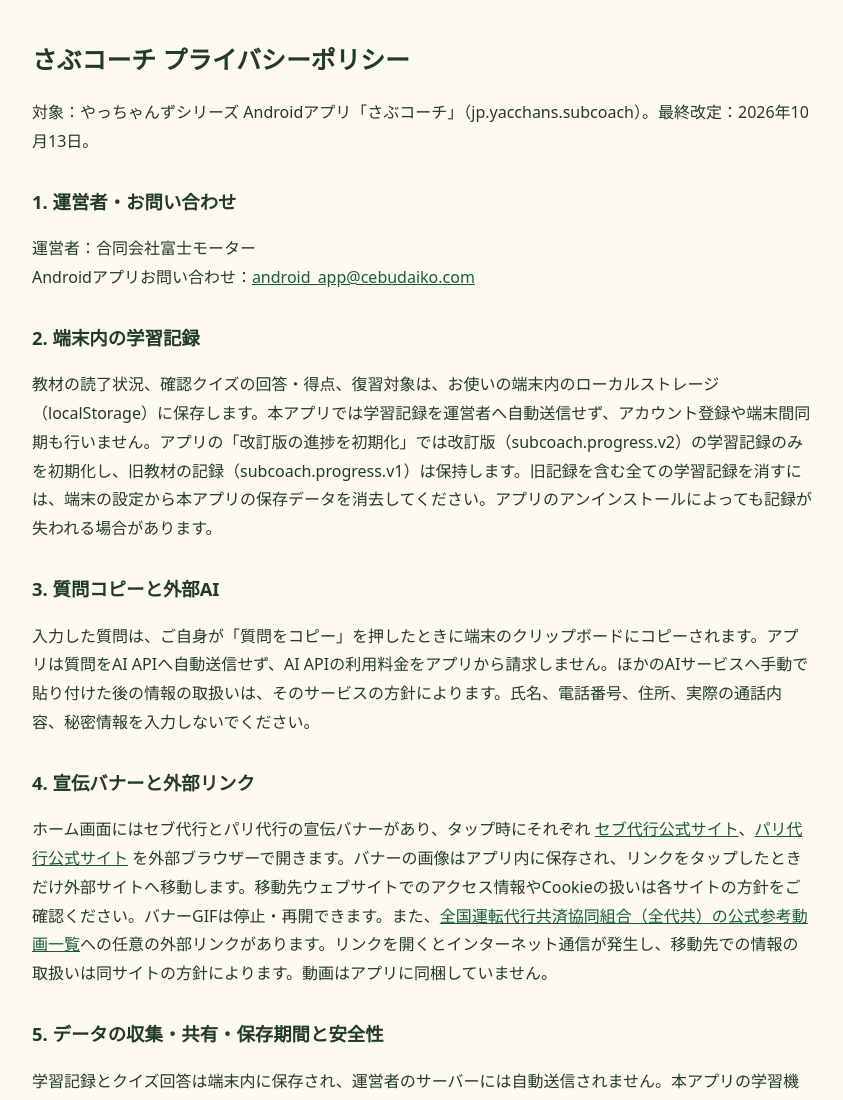
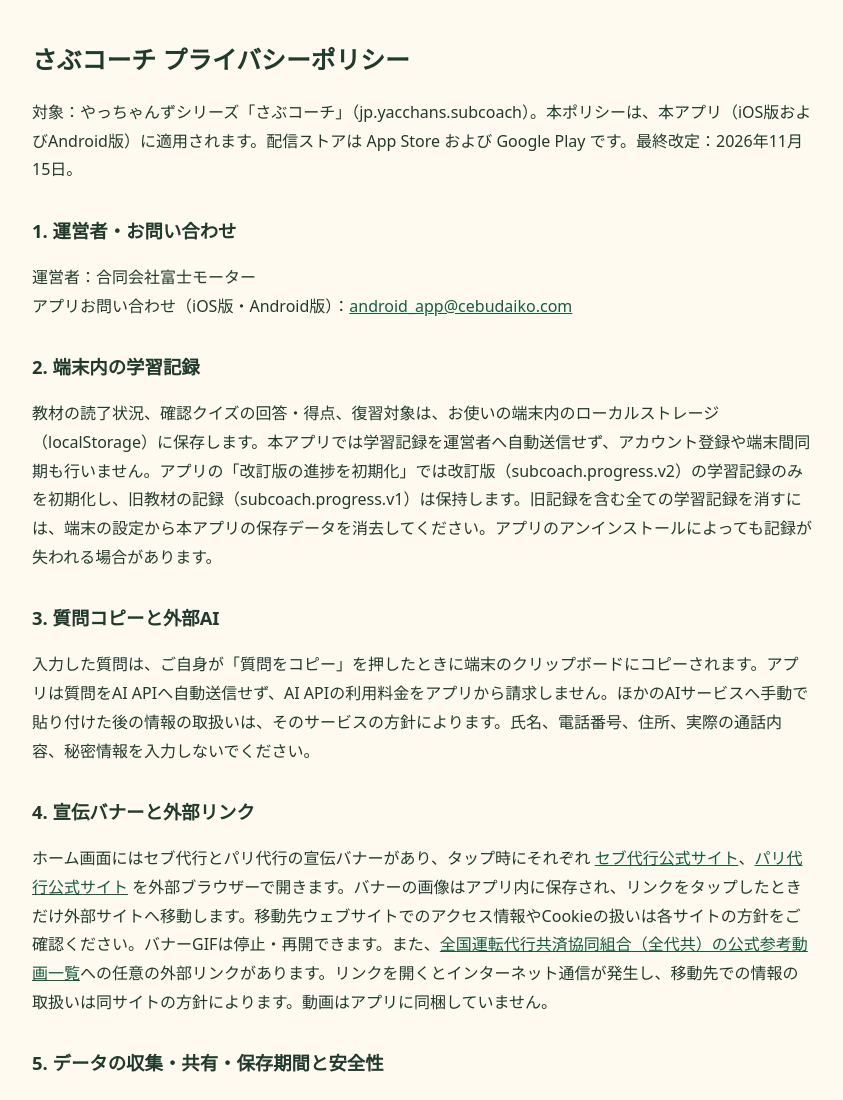
Before and after one commit to cebudaiko/daiko-meter-legal, a plain HTML site: page subcoach-privacy.html in a window 1280 px wide. Shown: the top 1100 px of the page, without its empty margins (218-1061 px from the left). Drawn offline with Linux system fonts and the light colour scheme.

Commit message:
Cover Subcoach privacy policy for iOS and Android (#12)
State that the policy applies to both the App Store and Google Play editions, and set the revision date to 2026-11-15. Data-handling text is unchanged.

Co-authored-by: Cursor Agent <cursoragent@cursor.com>
Co-authored-by: cebudaiko <cebudaiko@users.noreply.github.com>

```diff
--- a/subcoach-privacy.html
+++ b/subcoach-privacy.html
@@ -1,7 +1,7 @@
 <!doctype html>
 <html lang="ja"><head><meta charset="utf-8"><meta name="viewport" content="width=device-width,initial-scale=1"><meta name="theme-color" content="#286b51"><title>プライバシーポリシー｜さぶコーチ</title><style>body{font-family:system-ui,-apple-system,"Hiragino Kaku Gothic ProN","Yu Gothic",sans-serif;color:#203a2c;background:#fffaf0;line-height:1.8;max-width:780px;margin:0 auto;padding:20px}h1{font-size:1.55rem}h2{font-size:1.15rem;margin-top:1.6em}a{color:#145d41}a:focus-visible{outline:3px solid #c58e2d;outline-offset:3px}.back{display:none;padding:10px 14px;background:#e4eee2;border-radius:10px}#from-app:target ~ footer .back{display:inline-block}footer{margin-top:32px}</style></head>
-<body><main><span id="from-app" hidden></span><h1>さぶコーチ プライバシーポリシー</h1><p>対象：やっちゃんずシリーズ Androidアプリ「さぶコーチ」（jp.yacchans.subcoach）。最終改定：2026年10月13日。</p>
-<h2>1. 運営者・お問い合わせ</h2><p>運営者：合同会社富士モーター<br>Androidアプリお問い合わせ：<a href="mailto:android_app@cebudaiko.com">android_app@cebudaiko.com</a></p>
+<body><main><span id="from-app" hidden></span><h1>さぶコーチ プライバシーポリシー</h1><p>対象：やっちゃんずシリーズ「さぶコーチ」（jp.yacchans.subcoach）。本ポリシーは、本アプリ（iOS版およびAndroid版）に適用されます。配信ストアは App Store および Google Play です。最終改定：2026年11月15日。</p>
+<h2>1. 運営者・お問い合わせ</h2><p>運営者：合同会社富士モーター<br>アプリお問い合わせ（iOS版・Android版）：<a href="mailto:android_app@cebudaiko.com">android_app@cebudaiko.com</a></p>
 <h2>2. 端末内の学習記録</h2><p>教材の読了状況、確認クイズの回答・得点、復習対象は、お使いの端末内のローカルストレージ（localStorage）に保存します。本アプリでは学習記録を運営者へ自動送信せず、アカウント登録や端末間同期も行いません。アプリの「改訂版の進捗を初期化」では改訂版（subcoach.progress.v2）の学習記録のみを初期化し、旧教材の記録（subcoach.progress.v1）は保持します。旧記録を含む全ての学習記録を消すには、端末の設定から本アプリの保存データを消去してください。アプリのアンインストールによっても記録が失われる場合があります。</p>
 <h2>3. 質問コピーと外部AI</h2><p>入力した質問は、ご自身が「質問をコピー」を押したときに端末のクリップボードにコピーされます。アプリは質問をAI APIへ自動送信せず、AI APIの利用料金をアプリから請求しません。ほかのAIサービスへ手動で貼り付けた後の情報の取扱いは、そのサービスの方針によります。氏名、電話番号、住所、実際の通話内容、秘密情報を入力しないでください。</p>
 <h2>4. 宣伝バナーと外部リンク</h2><p>ホーム画面にはセブ代行とパリ代行の宣伝バナーがあり、タップ時にそれぞれ <a href="https://cebudaiko.com/" target="_blank" rel="noopener noreferrer">セブ代行公式サイト</a>、<a href="https://parisdaiko.com/" target="_blank" rel="noopener noreferrer">パリ代行公式サイト</a> を外部ブラウザーで開きます。バナーの画像はアプリ内に保存され、リンクをタップしたときだけ外部サイトへ移動します。移動先ウェブサイトでのアクセス情報やCookieの扱いは各サイトの方針をご確認ください。バナーGIFは停止・再開できます。また、<a href="https://www.daikokyosai.or.jp/movie/" target="_blank" rel="noopener noreferrer">全国運転代行共済協同組合（全代共）の公式参考動画一覧</a>への任意の外部リンクがあります。リンクを開くとインターネット通信が発生し、移動先での情報の取扱いは同サイトの方針によります。動画はアプリに同梱していません。</p>
```
